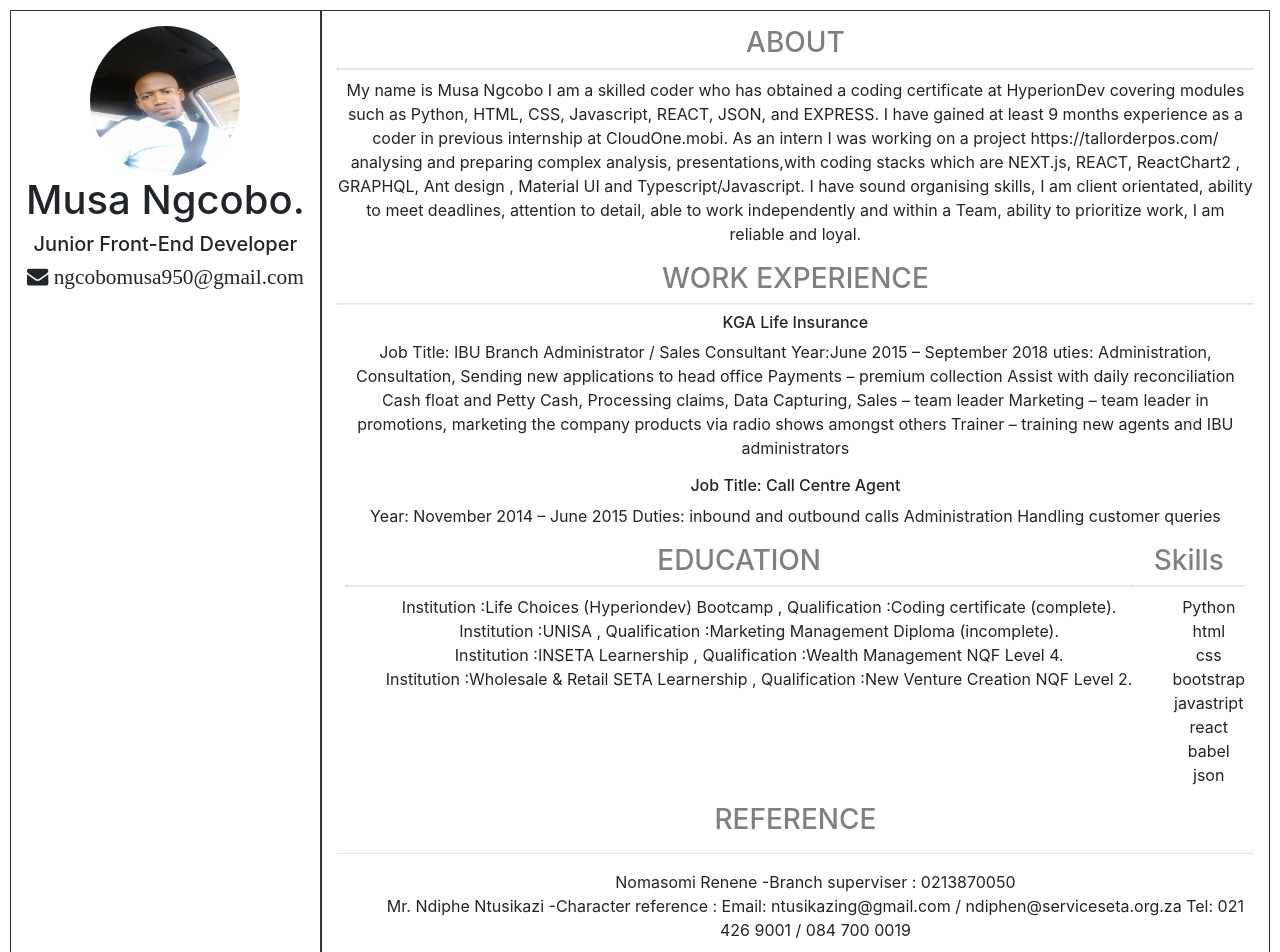
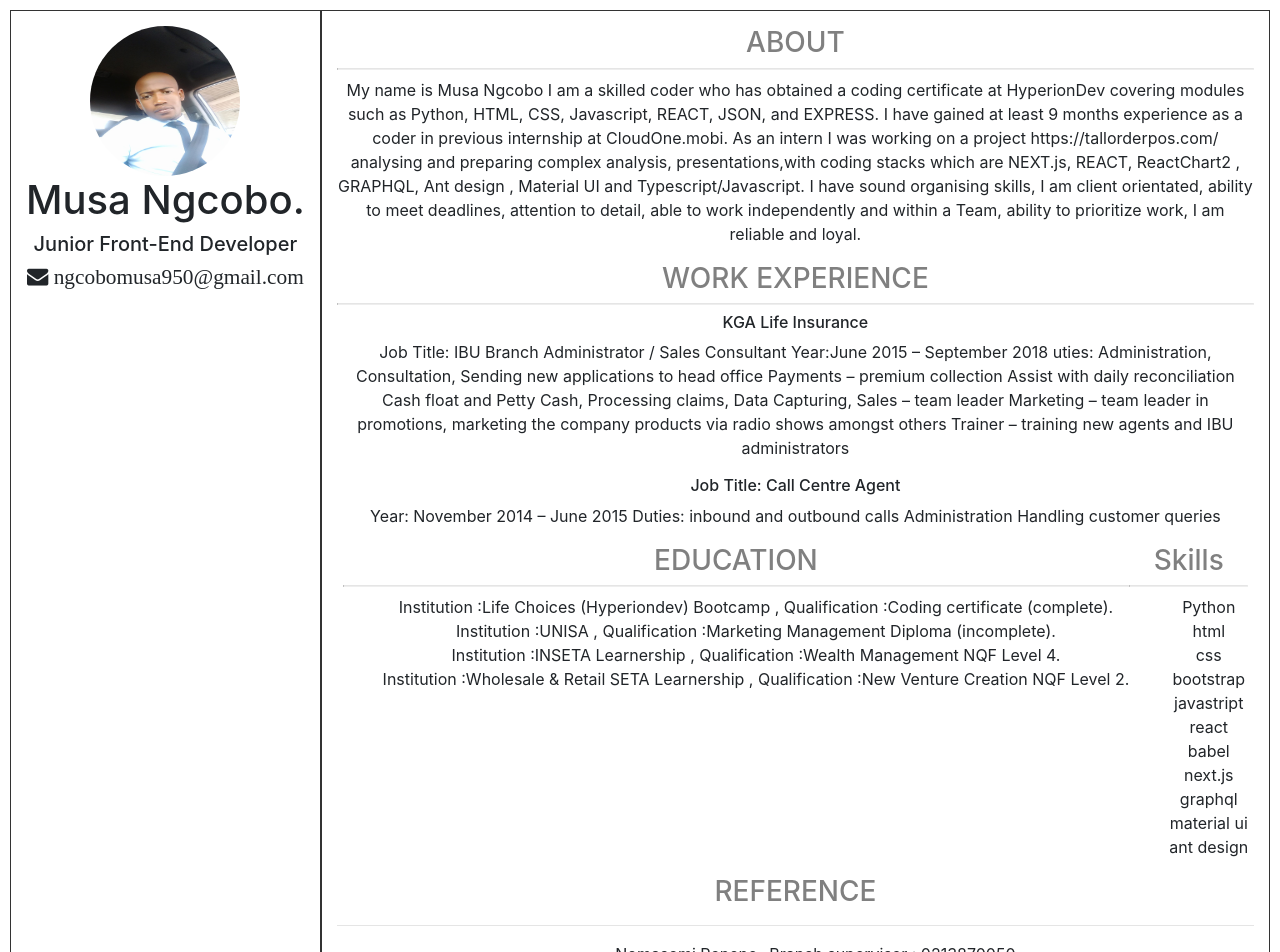
Before and after one commit to Ngcobo950/Online, a React (Create React App) app: page / in a window 1280 px wide. Shown: the top 952 px of the page. Built offline with nearby package versions, Linux system fonts and the light colour scheme; the HTML template or start-up script is replaced by a standard one.

Commit message:
Added new skills
Internship skills

```diff
--- a/src/component/Skills.js
+++ b/src/component/Skills.js
@@ -13,7 +13,10 @@ function Skills(){
 		<li className = "list" className="react-label">javastript</li>
 		<li className = "list" className="react-label">react</li>
 		<li className = "list" className="react-label">babel</li>
-		<li className = "list" className="react-label">json</li>
+		<li className = "list" className="react-label">next.js</li>
+		<li className = "list" className="react-label">graphql</li>
+		<li className = "list" className="react-label">material ui</li>
+		<li className = "list" className="react-label">ant design</li>
 
 
 
```
